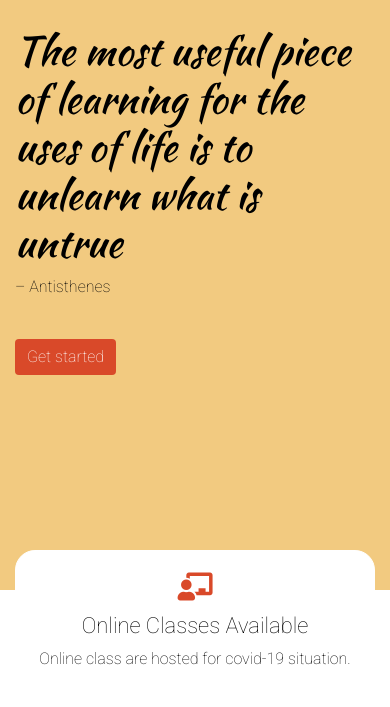
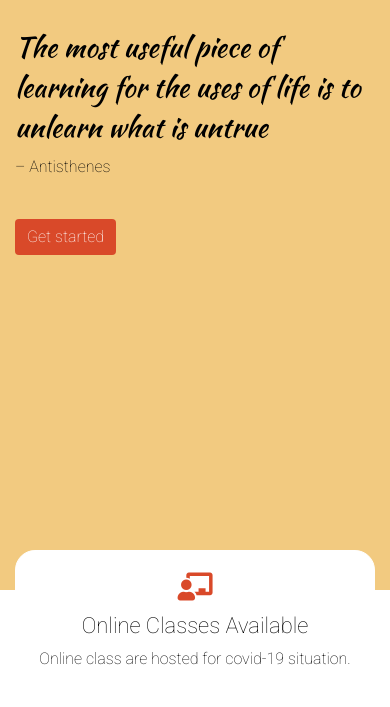
Before and after one commit to Dip20/school-template, a PHP site: page / in a window 390 px wide. Shown: the part 112-819 px from the top of the page. Run offline with PHP 8.4, Linux system fonts and the light colour scheme.

Commit message:
quote font size changed in responsive

```diff
--- a/css/main.css
+++ b/css/main.css
@@ -176,7 +176,12 @@ footer a:hover {
 .responsive_subject_image{
 
 	max-width: 250px;
+}
 
-
-
+/* quote responsive font size */
+@media only screen and (max-width: 768px) {
+	.font-c{
+		font-size: 28px !important;
+	  line-height: 40px !important;
+	}
 }
```
